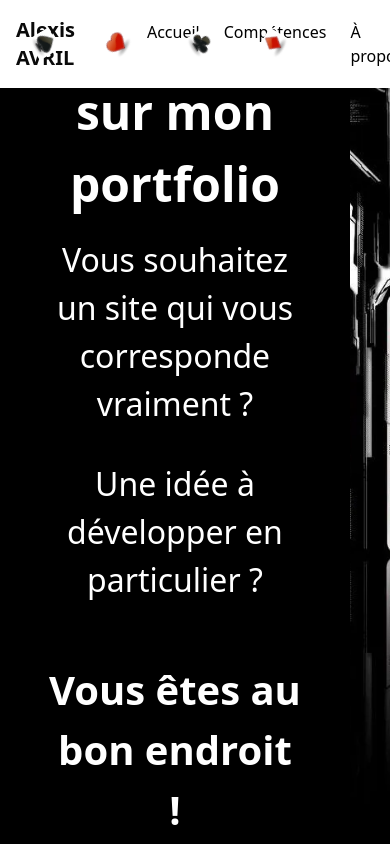
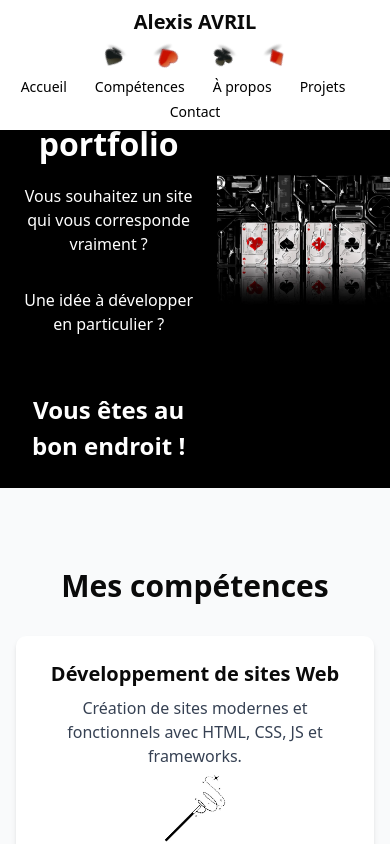
Before and after one commit to Aquatime26/Portfolio-Aquatime, a Next.js app in the folder my-portfolio/: page / in a window 390 px wide. Shown: the top 844 px of the page. Built offline with nearby package versions, Linux system fonts and the light colour scheme.

Commit message:
Work on media queries 1st try

```diff
--- a/my-portfolio/app/components/banner.scss
+++ b/my-portfolio/app/components/banner.scss
@@ -2,7 +2,7 @@
   display: flex;
   width: 100%;
   height: 100vh;
-  background-color: Black;
+  background-color: black;
   color: white;
 
   .banner-left {
@@ -13,34 +13,24 @@
     padding: 3rem;
 
     h1, p, h2 {
-      opacity: 0;                 // texte invisible au départ
-      transform: translateY(20px); // léger décalage vers le bas
-      animation: fade-in 1.5s ease-out forwards; // animation
+      opacity: 0;
+      transform: translateY(20px);
+      animation: fade-in 1.5s ease-out forwards;
     }
 
-    h1 {
-      animation-delay: 0.5s; // délai pour le titre
-    }
-
-    p {
-      animation-delay: 1s;   // délai pour le paragraphe
-    }
-
-    h2 {
-      animation-delay: 2.5s; // délai pour le titre
-    }
+    h1 { animation-delay: 0.5s; }
+    p  { animation-delay: 1s; }
+    h2 { animation-delay: 2.5s; }
   }
 
   .banner-right {
-    flex: 1;
+    flex: 0.5;
     display: flex;
     align-items: center;
     justify-content: center;
     background: url('/wallCards.webp') no-repeat center center;
     background-size: cover;
-
-
-}
+  }
 
   @keyframes fade-in {
     to {
@@ -49,20 +39,55 @@
     }
   }
 
-  h1 {
-    font-size: 3rem;
-    font-weight: bold;
-    margin-bottom: 1rem;
+  h1 { font-size: 3rem; font-weight: bold; margin-bottom: 1rem; }
+  p  { font-size: 2rem; margin-bottom: 2rem; }
+  h2 { font-size: 2.5rem; font-weight: bold; margin-top: 1.5rem; }
+
+  /* ------------------- Media Queries ------------------- */
+  @media (max-width: 767px) {
+    flex-direction: row; /* conserver côté à côte */
+    height: auto;
+
+    .banner-left, .banner-right {
+      flex: 1;              /* chaque côté prend la moitié */
+      padding: 1.5rem;
+    }
+
+    .banner-left {
+      h1 { font-size: 2rem; }
+      p  { font-size: 1rem; }
+      h2 { font-size: 1.5rem; }
+      text-align: center;
+    }
+
+    .banner-right {
+      min-height: 200px;    /* hauteur minimale pour l'image */
+      background-size: contain; /* éviter écrasement */
+      background-repeat: no-repeat;
+      background-position: center;
+    }
   }
 
-  p {
-    font-size: 2rem;
-    margin-bottom: 2rem;
+  @media (max-width: 480px) {
+  .banner {
+    flex-direction: column; /* texte au-dessus de l'image */
+    height: auto;
+    gap: 0.5rem; /* réduire l'espace entre texte et image */
+
+    .banner-left {
+      h1 { font-size: 1rem; margin-bottom: 20px; }
+      p  { font-size: 0.5rem; margin-bottom: 10px; }
+      h2 { font-size: 0.75rem; margin-top: 0; }
+      padding: 1rem;
+      text-align: center;
+    }
+
+    .banner-right {
+      width: 100%;
+      min-height: 120px;  /* réduire hauteur pour tout tenir */
+      background-size: cover;
+      margin-top: 0.5rem;
+    }
   }
-
-  h2 {
-    font-size: 2.5rem;
-    font-weight: bold;
-    margin-top: 1.5rem;
   }
 }
--- a/my-portfolio/app/components/header.scss
+++ b/my-portfolio/app/components/header.scss
@@ -1,6 +1,9 @@
+/* header.scss */
+
+/* Animations des cartes */
 @keyframes float-move-rotate {
   0%, 100% { transform: translateX(0) rotate(0deg); }
-  50% { transform: translateX(var(--move)) rotate(var(--rotate)); } /* éloignement vers la droite */
+  50% { transform: translateX(var(--move)) rotate(var(--rotate)); }
 }
 
 .header-image {
@@ -10,3 +13,80 @@
 .header-image:nth-child(2) { --move: -30px; --rotate: 360deg; }
 .header-image:nth-child(3) { --move: 30px; --rotate: -360deg; }
 .header-image:nth-child(4) { --move: 80px; --rotate: 360deg; }
+
+/* Styles du header */
+#header nav {
+  display: flex;
+  justify-content: space-between;
+  align-items: center;
+  flex-wrap: wrap; /* permet aux éléments de passer à la ligne si besoin */
+}
+
+/* Menu principal */
+#header ul {
+  display: flex;
+  flex-wrap: wrap;
+  gap: 1.5rem;
+}
+
+/* Conteneur des images */
+.header-icons {
+  display: flex;
+  gap: 0.5rem;
+  margin: 0 1rem;
+}
+
+/* ------------------- Media Queries ------------------- */
+
+/* Pour les écrans <= 767px */
+@media (max-width: 767px) {
+  #header nav {
+    flex-direction: column;   /* Images puis menu verticalement */
+    align-items: center;
+    gap: 0.5rem;
+  }
+
+  /* Conteneur des images */
+  .header-icons {
+    margin: 0;
+    gap: 0.25rem;
+  }
+
+  /* Animation réduite pour mobile */
+  .header-image:nth-child(1) { --move: -40px; --rotate: -180deg; }
+  .header-image:nth-child(2) { --move: -15px; --rotate: 180deg; }
+  .header-image:nth-child(3) { --move: 15px; --rotate: -180deg; }
+  .header-image:nth-child(4) { --move: 40px; --rotate: 180deg; }
+
+  /* Menu principal : suppression des margins Tailwind et espacement réduit */
+  #header ul {
+    flex-direction: row;           /* li en ligne */
+    justify-content: center;
+    gap: 0.3rem;                   /* remplace space-x-6 */
+    margin-inline-start: 0;        /* réinitialise margin généré par Tailwind */
+    margin-inline-end: 0;
+    padding: 0;
+    list-style: none;
+    text-align: center;
+  }
+
+  #header ul li a {
+    font-size: 0.875rem;           /* réduire la taille du texte si nécessaire */
+  }
+}
+
+/* Pour les très petits écrans <= 480px */
+@media (max-width: 480px) {
+  #header nav {
+    padding: 0.5rem 1rem;
+  }
+
+  #header ul {
+    gap: 0.25rem;                  /* espacement encore plus petit */
+    font-size: 0.75rem;
+  }
+
+  .header-icons {
+    gap: 0.15rem;
+  }
+}
```
